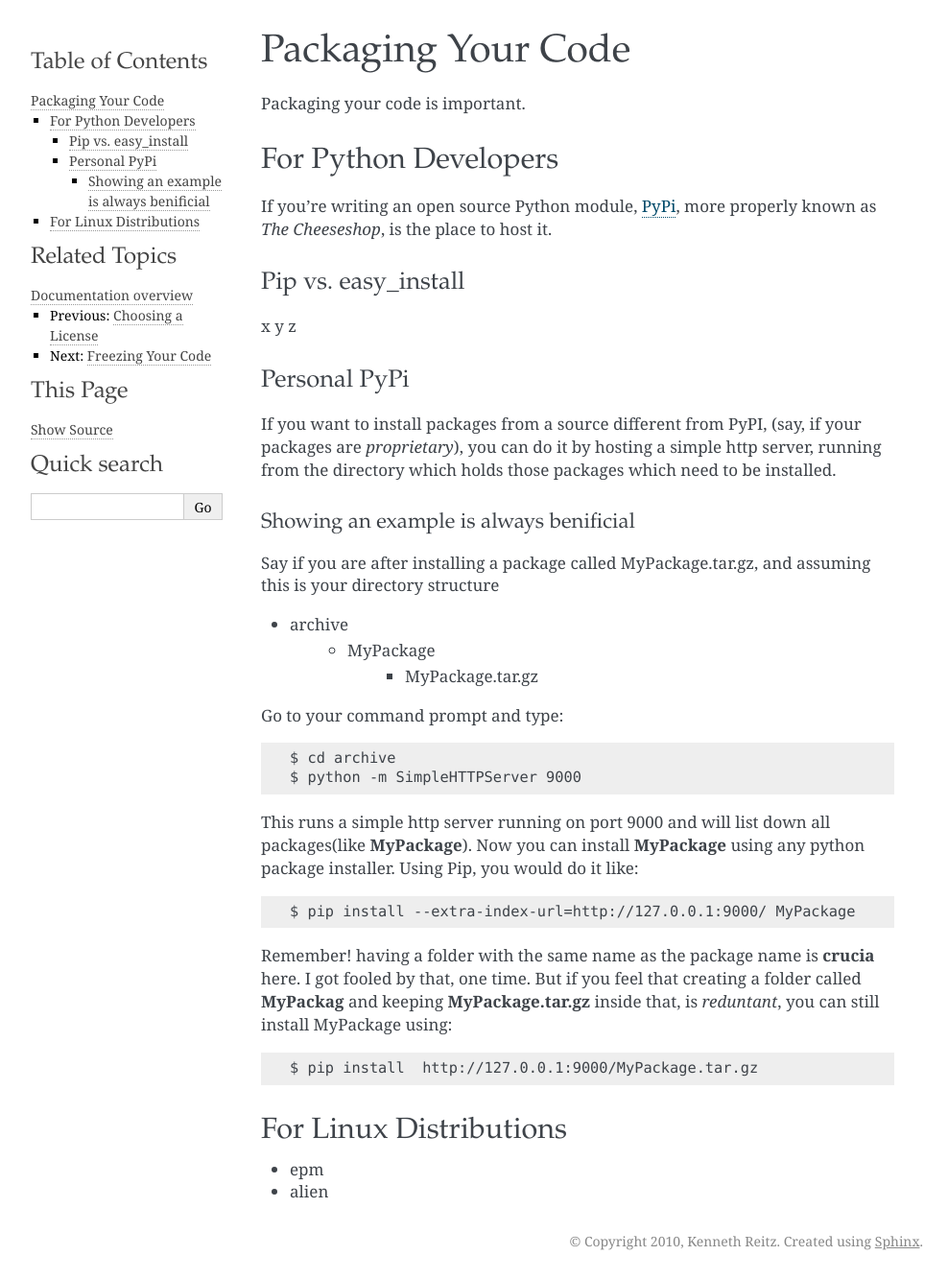
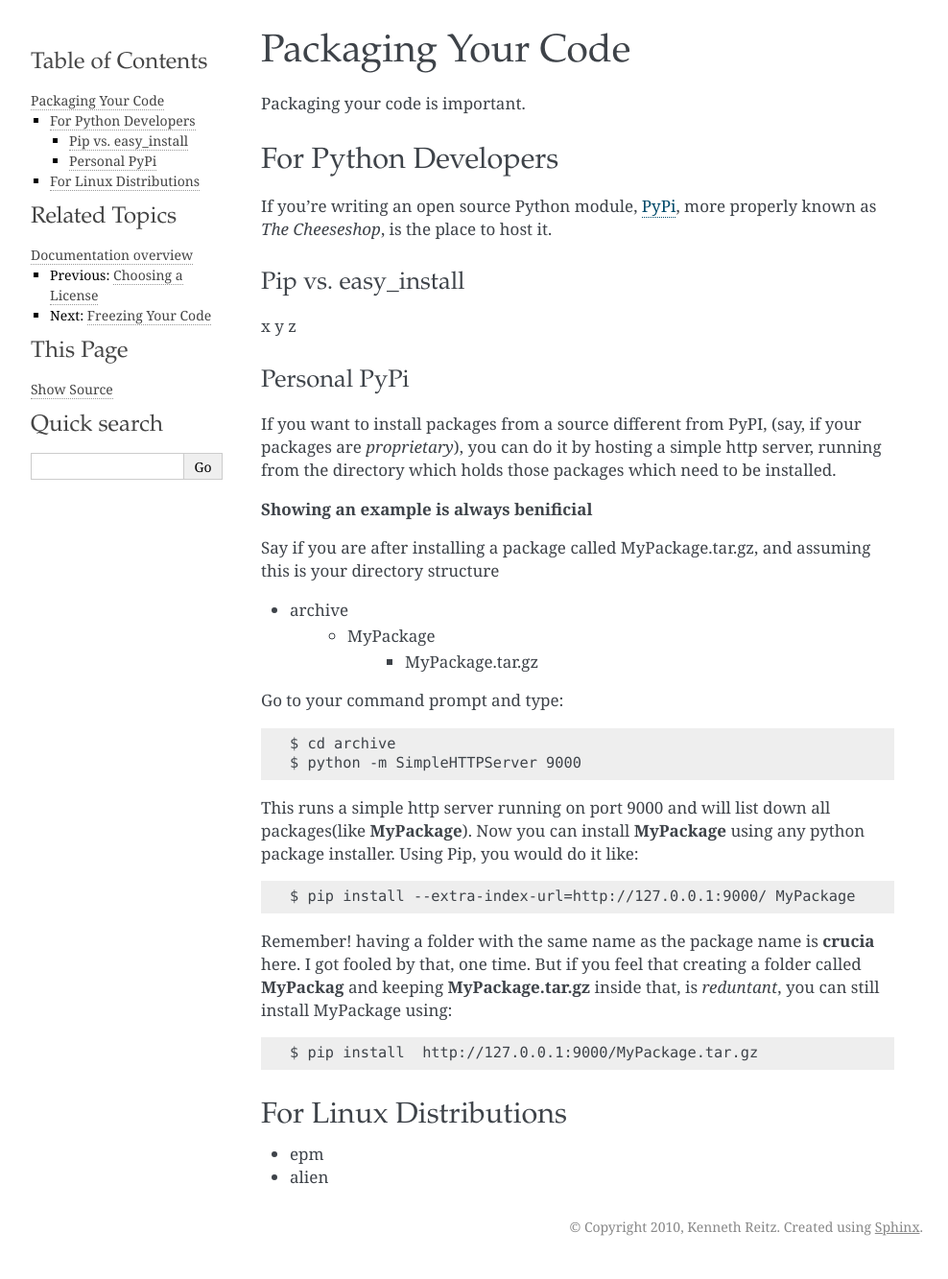
Before and after one commit to realpython/python-guide, a Sphinx documentation site: the page built from docs/shipping/packaging.rst, in a window 1280 px wide. Shown: the whole page at 96% size, without its empty margins (148-1136 px from the left). Built offline with Sphinx 7.4.7, drawn with Linux system fonts in a browser that asks for light colours.

Commit message:
Edited docs/shipping/packaging.rst via GitHub

```diff
--- a/docs/shipping/packaging.rst
+++ b/docs/shipping/packaging.rst
@@ -24,11 +24,10 @@ If you want to install packages from a source different from PyPI, (say, if
 your packages are *proprietary*), you can do it by hosting a simple http server,
 running from the directory which holds those packages which need to be installed.
 
---------------------------------------------
-Showing an example is always benificial
---------------------------------------------
+**Showing an example is always benificial**
 
 Say if you are after installing a package called MyPackage.tar.gz,  and assuming this is your directory structure
+
 
 - archive
    - MyPackage
```
